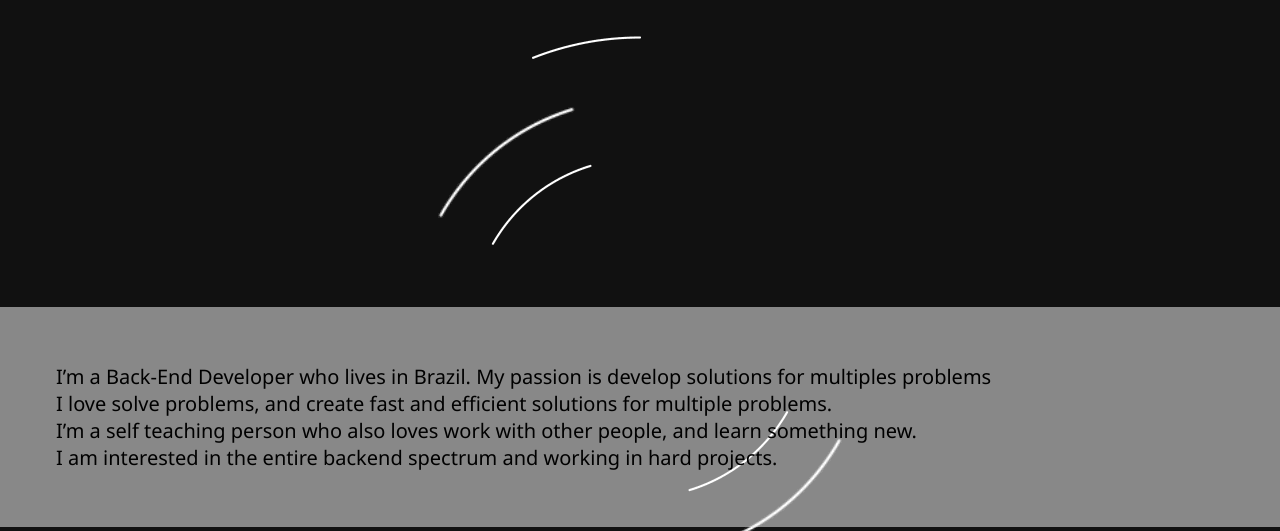
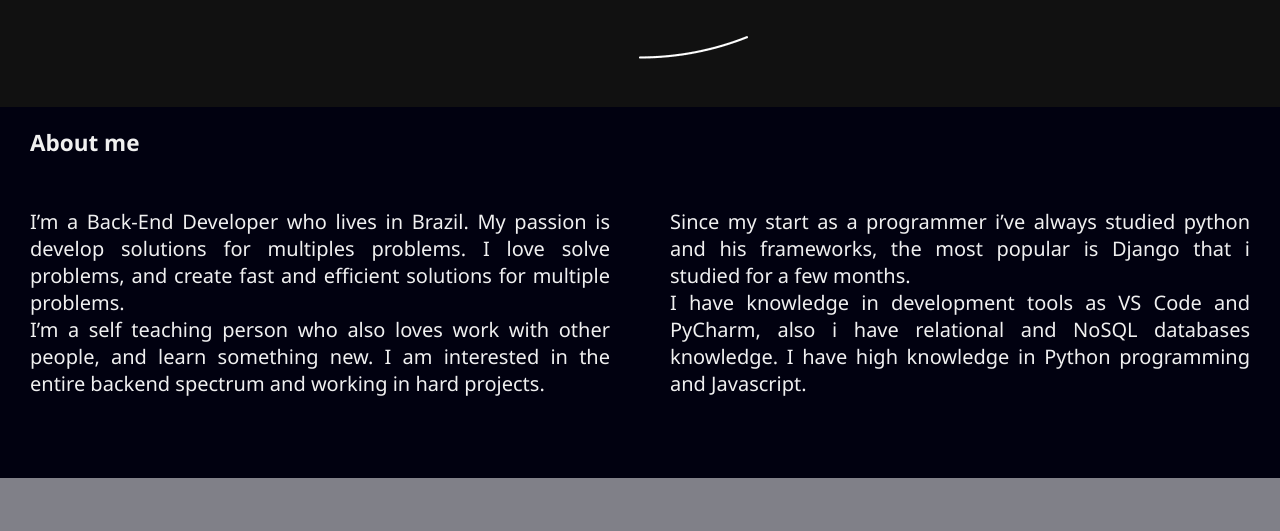
Before and after one commit to ArthurVitor/Portfolio_Obsolete, a plain HTML site: page index.html in a window 1280 px wide. Shown: the part 615-1146 px from the top of the page. Drawn offline with Linux system fonts and the light colour scheme.

Commit message:
Add some layout improves

```diff
--- a/index.html
+++ b/index.html
@@ -33,28 +33,30 @@
             </a>
         </header>
     </nav>
-    <div class="center-screen">
+    <div class="center-screen animation">
         <h1>
             <a href="https://www.linkedin.com/in/arthur-vitor-046a21205/" target="_blank" class="linkedin_meio">Arthur's</a> Portfolio
         </h1>
     </div>
     <section>
-        <div class="about">
-            <p id="about" class="MeetMeContent">
-                I’m a Back-End Developer who lives in Brazil. My passion is develop solutions for multiples problems <br>
-                I love solve problems, and create fast and efficient solutions for multiple problems. <br>
-                I’m a self teaching person who also loves work with other people, and learn something new. <br>
-                I am interested  in the entire backend spectrum and working in hard projects.
+        <div class="row">
+            <h2>About me</h2>
+            <div class="column MeetMeContent">
+                <p id="" class="">
+                    I’m a Back-End Developer who lives in Brazil. My passion is develop solutions for multiples problems. I love solve problems, and create fast and efficient
+                    solutions for multiple problems. <br>
+                    I’m a self teaching person who also loves work with other people, and learn something new. I am interested  in the entire backend spectrum and working in hard projects.
                 </p>
             </div>
-    </section>
-        <div class="about">
-            <p id="skills" class="MeetMeContent">
-                Since my start as a programmer i’ve always studied python and his frameworks, the most popular is <br> Django that i studied for a few months. <br>
-                I have knowledge in development tools as VS Code and PyCharm, also i have relational and <br> non-relational databases knowledge. <br>
-                I have high knowledge in Python programming and Javascript.
+
+            <div class="column MeetMeContent">
+                <p id="skills" class="">
+                    Since my start as a programmer i’ve always studied python and his frameworks, the most popular is Django that i studied for a few months. <br>I have knowledge in
+                    development tools as VS Code and PyCharm, also i have relational and NoSQL databases knowledge. I have high knowledge in Python programming and Javascript.
                 </p>
             </div>
+        </div>
+
         <div class="about">
             <p id="contact" class="MeetMeContent">
                 If you want to contact me you can click on the icons below. <br>
@@ -64,6 +66,8 @@
             <a href="https://www.linkedin.com/in/arthur-vitor-046a21205/" target="_blank"><img src="images/linkedin_black_logo_icon_147114.png" alt="" class="ctt"></a>
             <a href="mailto:arthurvitorgn@gmail.com?subject=Hi, i have an offer to you."><img src="images/email.png" alt="" class="ctt"></a>
         </div>
+    </section>
+
     <footer class="rodape">
         <p>
             All rights reserved to <a class="footer_link" target="_blank" href="https://www.linkedin.com/in/arthur-vitor-046a21205/">Arthur Vitor</a>
--- a/style.css
+++ b/style.css
@@ -4,14 +4,35 @@
     margin: 0px;
     padding: 0px;
     text-decoration: none;
+    box-sizing: border-box;
 }
 
-html{
-    scroll-behavior: smooth;
+.row:after {
+    content: "";
+    display: table;
+    clear: both;
 }
 
+
+h2 {
+    padding: 20px;
+    margin-left: 10px;
+    color:rgb(240, 240, 240);
+    font-family: Arial, Helvetica, sans-serif;
+    font-family: 'Segoe UI', Tahoma, Geneva, Verdana, sans-serif;
+}
+
+
+.column {
+    float: left;
+    width: 50%;
+    padding: 30px;
+    height: 300px;
+
+  }
+
 :root{
-    --DefaultMargin: 200px 0vh 800px 0vh;
+    --DefaultMargin: 200px 0vh 70px 0vh;
     --ContentBackgroundColor: rgba(255, 255, 255, 0.5);
     --DefaultPadding: 7vh
 }
@@ -19,10 +40,10 @@ html{
 
 body{
     font-size: 15px;
-    background-image: url(images/f10f4eecbafe16d7a2b50a8e06d121f8.gif);
-    background-attachment: fixed;
-    background-position: center center;
+    background-color: #010110;
+
 }
+
 
 header.menu{
     word-spacing: 1vw;
@@ -60,22 +81,34 @@ a.linkedin_meio{
 a.linkedin_meio:hover{
     transition: 0.4s;
     color: rgb(192, 192, 192);
-    text-decoration: underline;
+    text-decoration: none;
     font-size: 40px;
 }
 
+.animation {
+    font-size: 15px;
+    background-image: url(images/f10f4eecbafe16d7a2b50a8e06d121f8.gif);
+    background-attachment: local;
+    background-position: center center;
+
+
+}
+
 .MeetMeContent{
-    text-align: left;
+    text-align: justify;
     font-family: Arial, Helvetica, sans-serif;
     font-size: 20px;
-    color: rgb(0, 0, 0);
+    color: rgb(240, 240, 240);
     font-family: 'Segoe UI', Tahoma, Geneva, Verdana, sans-serif;
 }
 
+#contact{
+    text-align: center;
+}
 div.about{
     padding: var(--DefaultPadding);
-    margin: var(--DefaultMargin);
     background-color: var(--ContentBackgroundColor);
+    text-align: center;
 }
 
 .ctt{
@@ -87,7 +120,9 @@ div.about{
 
 .rodape{
     padding: 10px;
-    background-color: var(--ContentBackgroundColor);
+    color:rgb(192, 192, 192);
+    text-align: center;
+
 }
 
 .footer_link{
```
Lines whose indentation alone changed are shown as unchanged.
